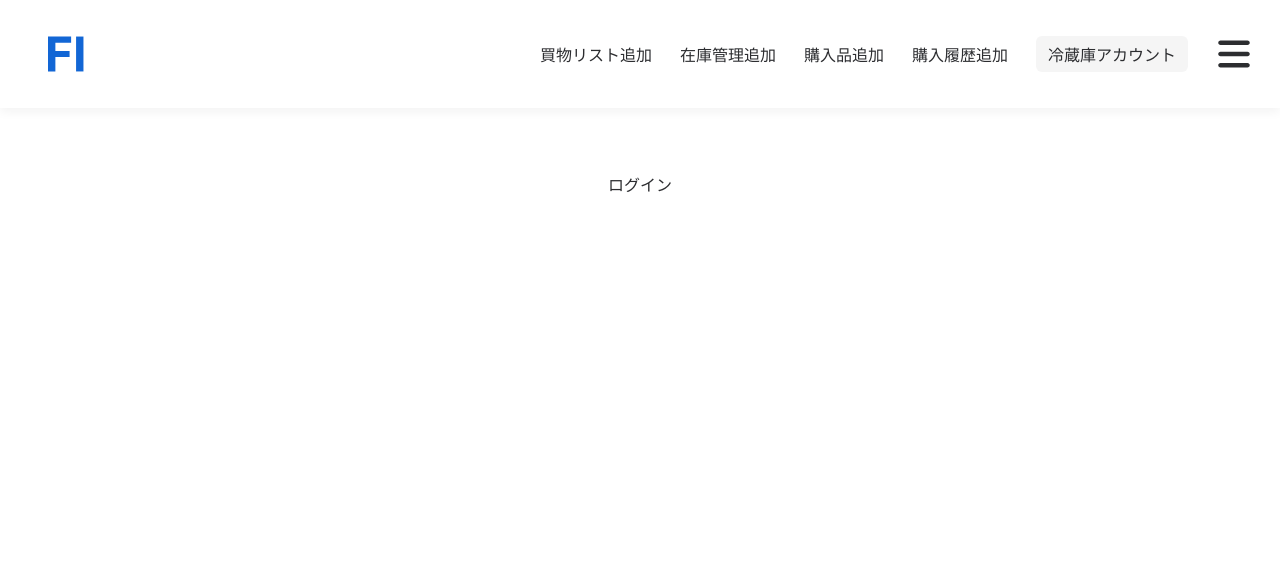
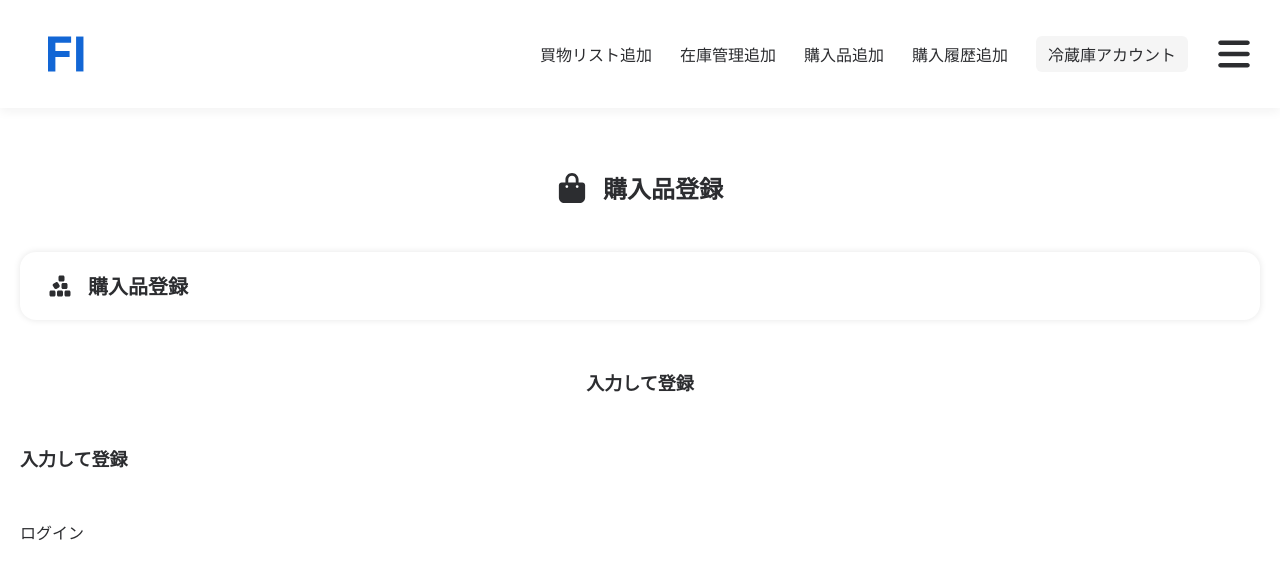
Before and after one commit to kurutto/fridge-inventory, a Next.js app: page / in a window 1280 px wide. Shown: the top 578 px of the page. Built offline with nearby package versions, Linux system fonts and the light colour scheme; no server answers.

Commit message:
headingコンポーネントの作成#21

```diff
--- a/src/app/page.tsx
+++ b/src/app/page.tsx
@@ -3,6 +3,8 @@ import { nextAuthOptions } from "@/lib/next-auth/options";
 import Header from "@/components/header/header";
 import BottomMenu from "@/components/bottom-menu/bottom-menu";
 import Link from "next/link";
+import { FaCubesStacked, FaBagShopping } from "react-icons/fa6";
+import Heading from "@/components/ui/heading";
 
 export default async function Home() {
   const session = await getServerSession(nextAuthOptions);
@@ -10,7 +12,17 @@ export default async function Home() {
   return (
     <div className="min-h-screen flex flex-col">
       <Header />
-      <main className="flex-1 md:px-5 md:py-16 md:max-w-7xl md:mx-auto max-md:px-4 max-md:py-6 max-md:bg-light-gray">
+      <main className="flex-1 w-full md:px-5 md:py-16 md:max-w-7xl md:mx-auto md:space-y-12 max-md:px-4 max-md:py-6 max-md:space-y-6 max-md:bg-light-gray">
+        <Heading level={1} icon={FaBagShopping}>
+          購入品登録
+        </Heading>
+        <Heading level={2} icon={FaCubesStacked} outline={true}>
+          購入品登録
+        </Heading>
+        <Heading level={3} className="text-center">
+          入力して登録
+        </Heading>
+        <Heading level={3}>入力して登録</Heading>
         {session ? (
           <Link href="/api/auth/signout">ログアウト</Link>
         ) : (
--- /dev/null
+++ b/src/components/ui/heading.tsx
@@ -0,0 +1,44 @@
+import { cn } from "@/lib/utils";
+
+interface headingProps
+  extends Omit<React.ComponentPropsWithoutRef<"h1">, "className"> {
+  level?: 1 | 2 | 3;
+  icon?: React.ElementType;
+  outline?: boolean;
+  children: React.ReactNode;
+  className?: string;
+}
+const Heading = ({
+  level = 3,
+  icon: Icon,
+  outline = false,
+  children,
+  className,
+  ...props
+}: headingProps) => {
+  const Tag: React.ElementType = `h${level}`;
+  const baseStyle = cn(
+    level === 1 &&
+      "flex items-center justify-center font-bold md:text-2xl md:gap-4 max-md:text-xl max-md:gap-2.5",
+    level === 2 &&
+      cn(
+        "flex items-center font-bold md:text-xl md:gap-4 max-md:text-lg max-md:gap-2.5",
+        outline &&
+          "bg-white rounded-2xl md:py-5 md:px-7 md:shadow-[0_0_7px_rgba(0,0,0,0.1)] max-md:py-3.5 max-md:px-3.5 max-md:shadow-[0_2px_5px_rgba(0,0,0,0.05)]"
+      ),
+    level === 3 && "font-bold md:text-lg max-md:text-base"
+  );
+  const iconStyle = cn(
+    level === 1 && "md:text-3xl max-md:text-2xl",
+    level === 2 && "md:text-2xl max-md:text-lg"
+  );
+
+  return (
+    <Tag className={cn(baseStyle, className)} {...props}>
+      {Icon && <Icon className={iconStyle} />}
+      {children}
+    </Tag>
+  );
+};
+
+export default Heading;
```
